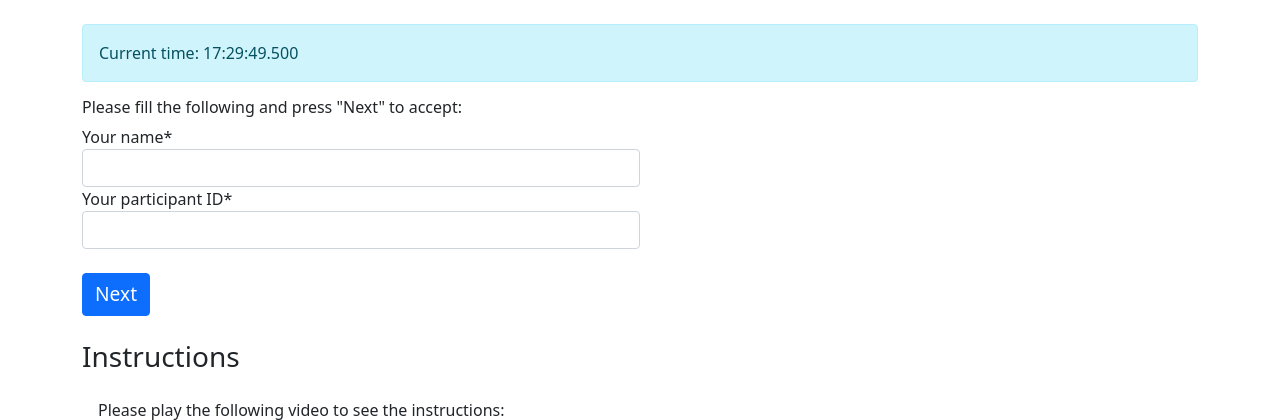
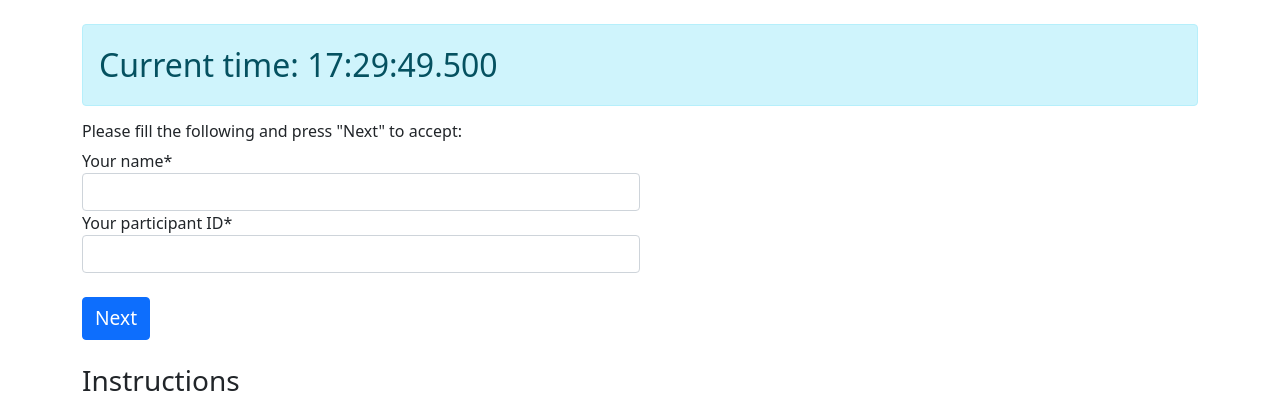
Before and after one commit to carlosmcgregor/cogtracker, a Django app: template cs1_education/templates/experiment.html in a window 1280 px wide. Shown: the part 56-476 px from the top of the page. Run offline with Django 3.2, Linux system fonts and the light colour scheme; the template is opened without the code that fills it: values that come from a table or form of the project are taken from there, others are empty; some libraries are stand-ins or nearby versions.

Commit message:
Make clock larger

```diff
--- a/cs1_education/templates/experiment.html
+++ b/cs1_education/templates/experiment.html
@@ -15,7 +15,7 @@
             {% endautoescape %}
         </div>
         <div class="container">
-            <div id="time" class="alert alert-info"></div>
+            <div id="time" class="alert alert-info" style="font-size: 200%;"></div>
         </div>
         <div class="container">
             <form class="w-50" action="?" method="post">
```
